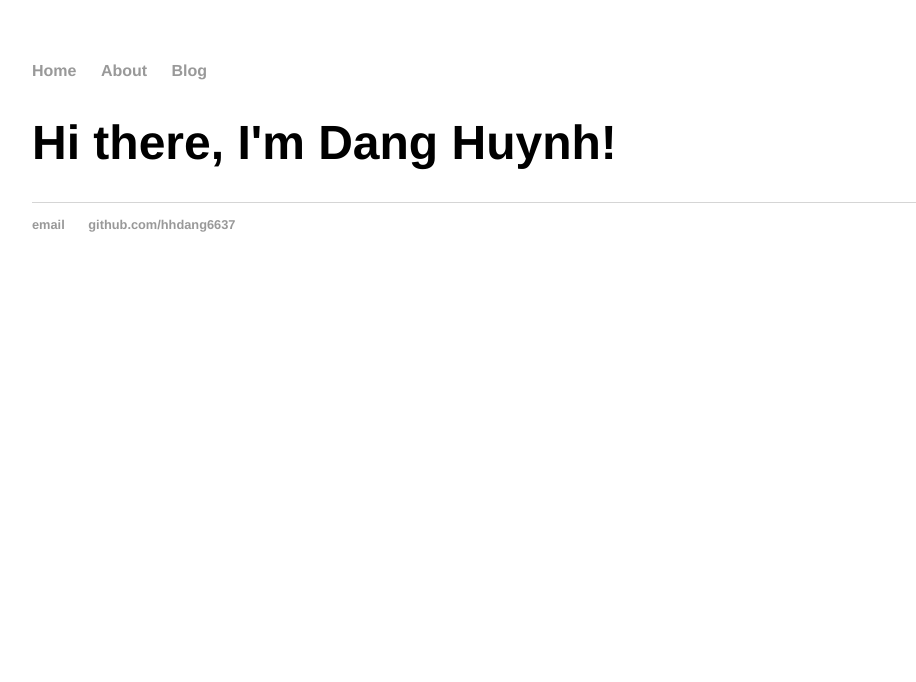
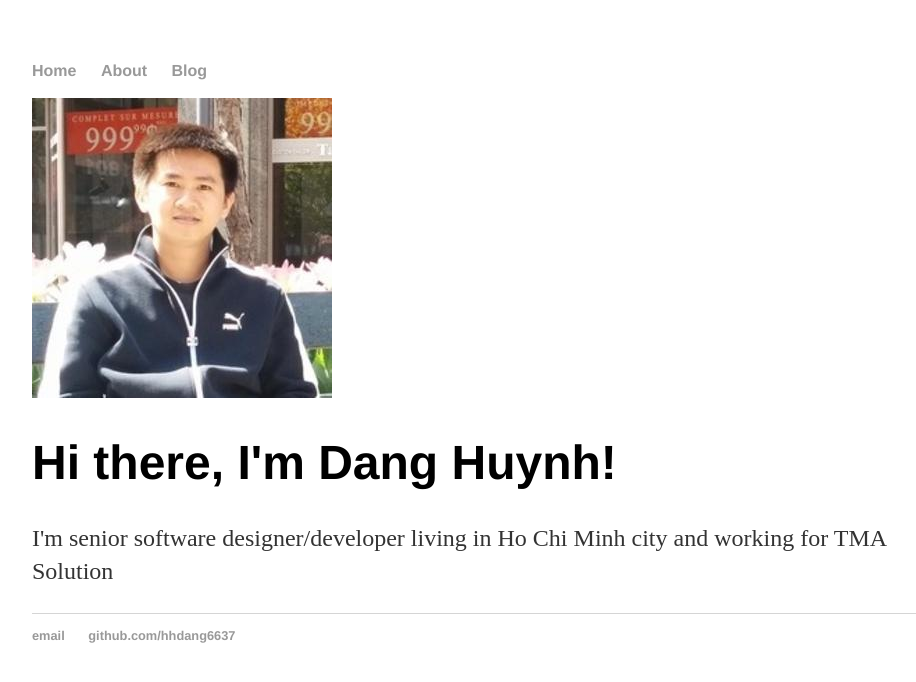
Before and after one commit to hhdang6637/hhdang6637.github.io, a Jekyll site: the page built from index.html, in a window 1280 px wide. Shown: the top 682 px of the page, without its empty margins (160-1076 px from the left). Built offline with Jekyll 4.4.1, drawn with Linux system fonts in a browser that asks for light colours.

Commit message:
update index.html

```diff
--- a/index.html
+++ b/index.html
@@ -4,6 +4,7 @@ title: Dang Huynh, a super tiny software developer of IT industry :D
 ---
 
 		<div class="blurb">
+			<img src="/images/profile_sm.jpeg" alt="Profile">
 			<h1>Hi there, I'm Dang Huynh!</h1>
-			<!--p>I'm best known as the horrible cop from <em>A Touch of Evil</em>. Don't trust me. <a href="/about">Read more about my life...</a></p-->
+			<p>I'm senior software designer/developer living in Ho Chi Minh city and working for TMA Solution</p>
 		</div>
```
Also changed, not shown: images/profile_sm.jpeg (added).
